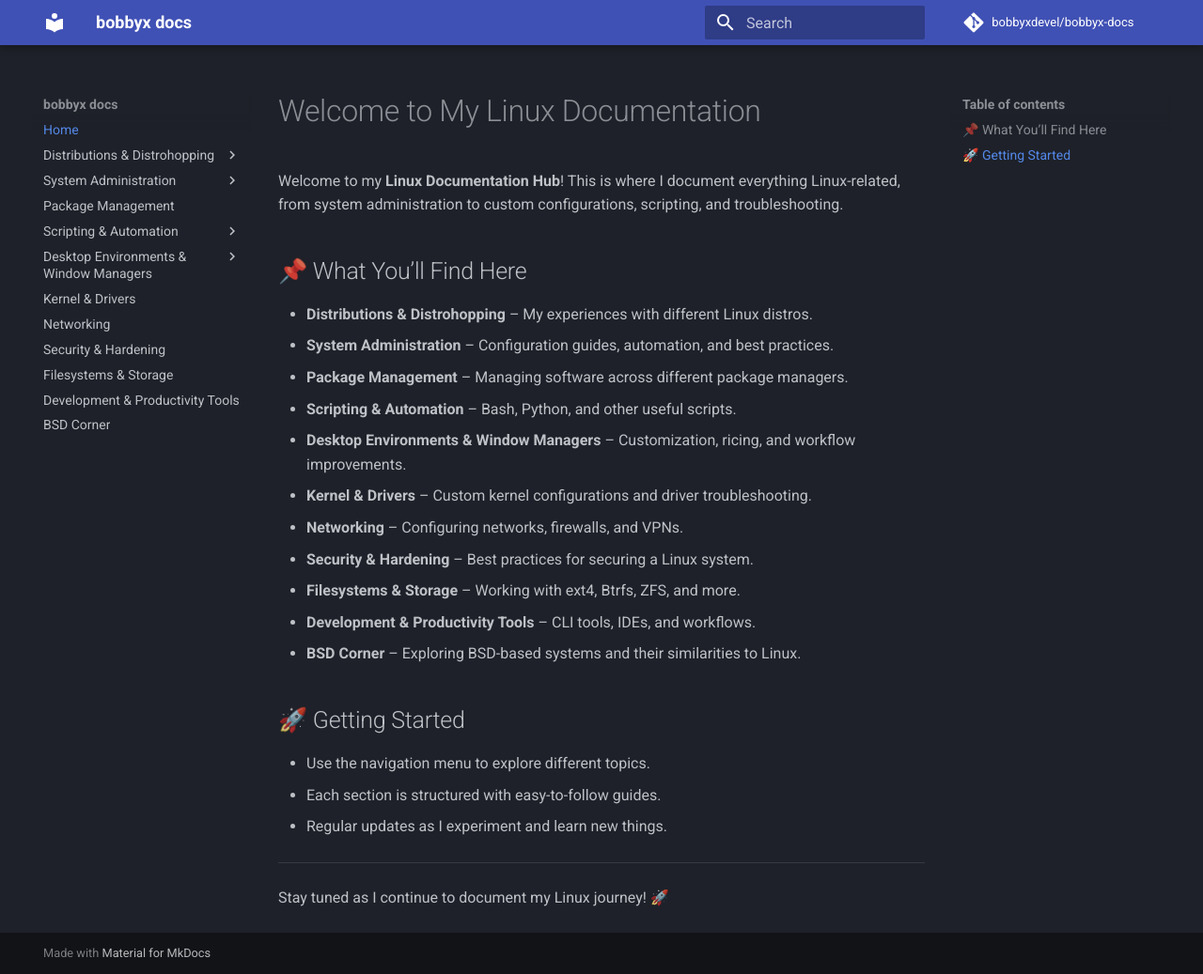
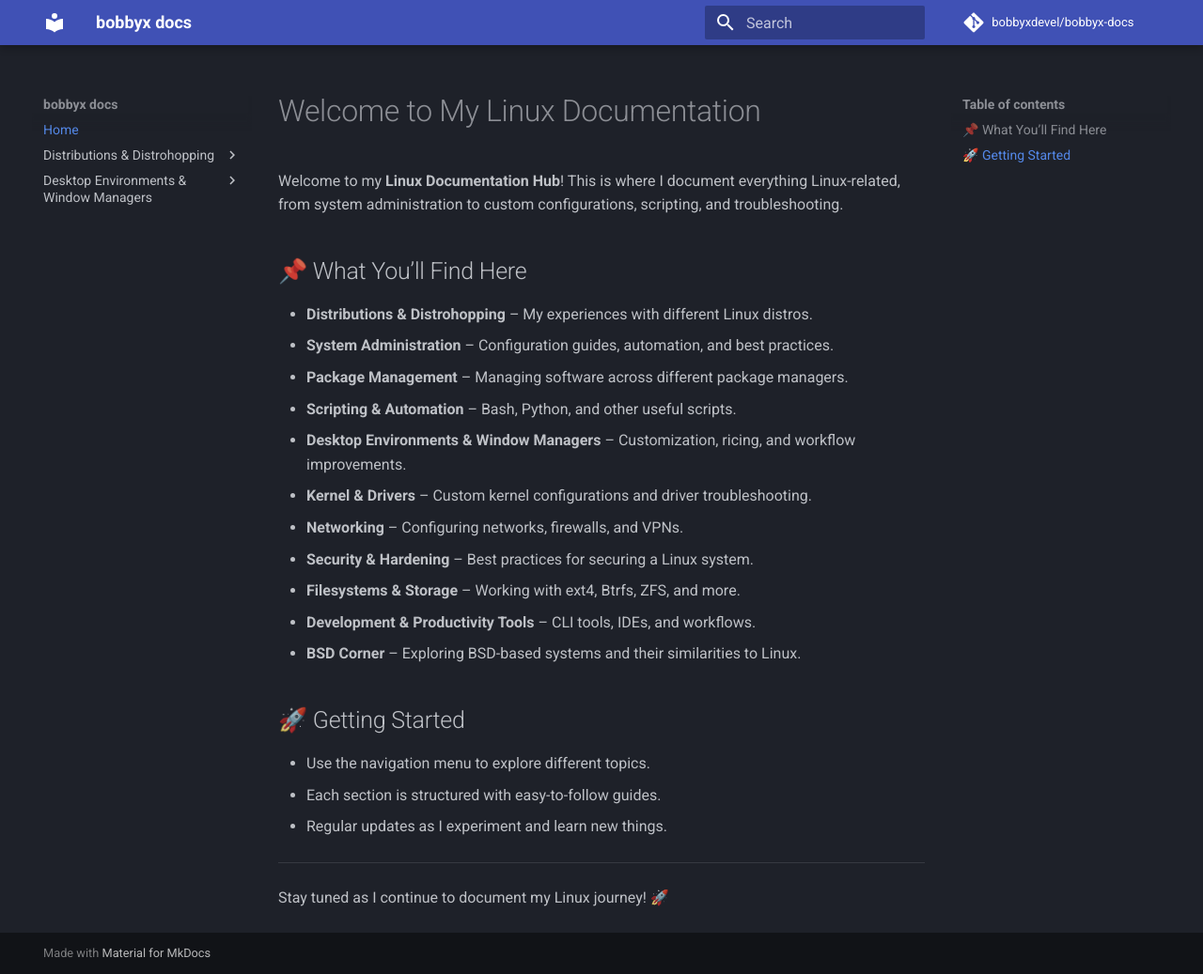
Before and after one commit to bobbyxdevel/bobbyx-docs, an MkDocs documentation site: the page built from docs/index.md, in a window 1280 px wide and 1037 px high. Shown: the whole window at 94% size. Built offline with MkDocs 1.6.1 and Material for MkDocs 9.7.7, drawn with Linux system fonts in a browser that asks for light colours; comment, search, counter and statistics services are not loaded; some of the changed lines change nothing that is shown.

Commit message:
Update mkdocs.yml

```diff
--- a/mkdocs.yml
+++ b/mkdocs.yml
@@ -8,24 +8,23 @@ nav:
     - Home: index.md
     - Distributions & Distrohopping:
         - Introduction: distributions/intro.md
-        - Arch Linux: distributions/arch.md
-        - Ubuntu: distributions/ubuntu.md
-    - System Administration:
-        - Basics: system_administration/basics.md
-        - Advanced: system_administration/advanced.md
-    - Package Management: package_management.md
-    - Scripting & Automation:
-        - Bash: scripting_automation/bash.md
-        - Python: scripting_automation/python.md
+#        - Arch Linux: distributions/arch.md
+#        - Ubuntu: distributions/ubuntu.md
+#    - System Administration:
+#        - Basics: system_administration/basics.md
+#        - Advanced: system_administration/advanced.md
+#    - Package Management: package_management.md
+#    - Scripting & Automation:
+#        - Bash: scripting_automation/bash.md
+#        - Python: scripting_automation/python.md
     - Desktop Environments & Window Managers:
-        - GNOME: desktop_environments/gnome.md
-        - KDE: desktop_environments/kde.md
-    - Kernel & Drivers: kernel_drivers.md
-    - Networking: networking.md
-    - Security & Hardening: security_hardening.md
-    - Filesystems & Storage: filesystems_storage.md
-    - Development & Productivity Tools: development_productivity.md
-    - BSD Corner: bsd_corner.md
+        - GNOME: desktop_environments/bspwm.md
+#    - Kernel & Drivers: kernel_drivers.md
+#    - Networking: networking.md
+#    - Security & Hardening: security_hardening.md
+#    - Filesystems & Storage: filesystems_storage.md
+#    - Development & Productivity Tools: development_productivity.md
+#    - BSD Corner: bsd_corner.md
 theme:
   name: 'material'
   palette:
```
